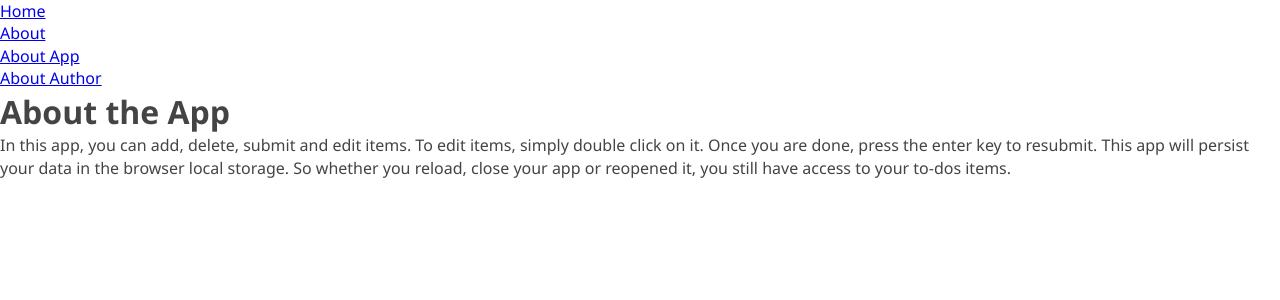
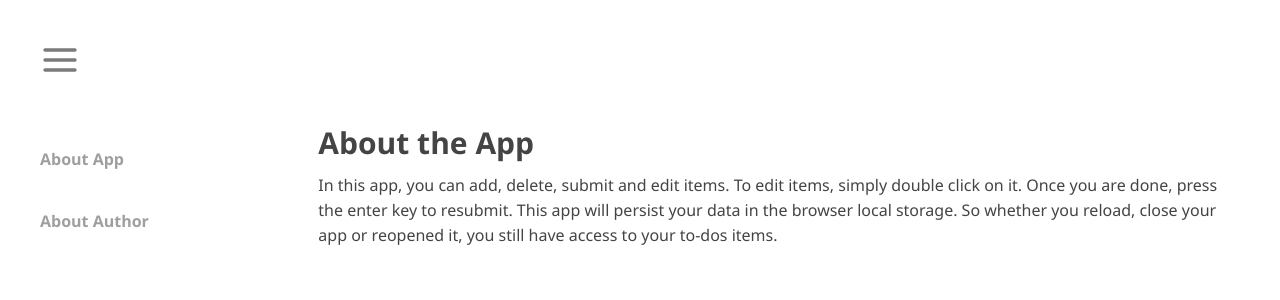
Before and after one commit to Danie12345/react-todo-list, a React (Create React App) app: page /about/about-app in a window 1280 px wide. Shown: the top 300 px of the page. Built offline with nearby package versions, Linux system fonts and the light colour scheme; the HTML template or start-up script is replaced by a standard one.

Commit message:
Add styles to navigation
Add icons

```diff
--- a/src/functionBased/App.css
+++ b/src/functionBased/App.css
@@ -8,3 +8,89 @@
   color: orangered;
   text-decoration: underline;
 }
+
+/* sidebar Nav */
+
+.navBar {
+  position: relative;
+}
+
+.navBar button {
+  position: fixed;
+  left: 40px;
+  top: 40px;
+  z-index: 10;
+  cursor: pointer;
+  background: transparent;
+  border: none;
+}
+
+.menuNav {
+  overflow-y: scroll;
+  list-style: none;
+  position: fixed;
+  top: 0;
+  background: darkcyan;
+  left: 0;
+  bottom: 0;
+  height: 100vh;
+  width: 0;
+  overflow: hidden;
+  max-width: 290px;
+  z-index: 9;
+}
+
+.menuNav.showMenu {
+  width: 100%;
+}
+
+a {
+  display: block;
+  padding: 10px 40px;
+  text-decoration: none;
+  color: #3fffd2;
+  text-transform: uppercase;
+  font-weight: bold;
+}
+
+.menuNav li:first-child {
+  margin-top: 7rem;
+}
+
+/* about page */
+
+.about__content {
+  padding: 8rem 40px;
+  display: flex;
+}
+
+.about__list {
+  list-style: none;
+  flex: 2;
+  margin-right: 15px;
+}
+
+.about__list a {
+  color: #9f9f9f;
+  text-transform: capitalize;
+  padding: 20px 0;
+  font-weight: 600;
+}
+
+.about__list a:hover {
+  color: #000;
+}
+
+.main__content {
+  flex: 7;
+}
+
+.main__content h1 {
+  margin-bottom: 15px;
+  line-height: 30px;
+  font-size: 30px;
+}
+
+.main__content p {
+  line-height: 25px;
+}
--- a/src/functionBased/components/Navbar.js
+++ b/src/functionBased/components/Navbar.js
@@ -1,7 +1,11 @@
-import React from 'react'
+import React, { useState } from 'react'
 import { NavLink } from "react-router-dom"
+import { MdClose } from "react-icons/md"
+import { FiMenu } from "react-icons/fi"
 
 const Navbar = () => {
+  const [navbarOpen, setNavbarOpen] = useState(false)
+
   const links = [
     {
       id: 1,
@@ -15,13 +19,33 @@
     },
   ]
 
+  const handleToggle = () => {
+    setNavbarOpen(!navbarOpen)
+  }
+
+  const closeMenu = () => {
+    setNavbarOpen(false)
+  }
+
   return (
     <nav className="navBar">
-      <ul>
+      <button onClick={handleToggle}>
+        {navbarOpen ? (
+          <MdClose style={{ color: "#fff", width: "40px", height: "40px" }} />
+        ) : (
+          <FiMenu style={{ color: "#7b7b7b", width: "40px", height: "40px" }} />
+        )}
+      </button>
+      <ul className={`menuNav ${navbarOpen ? " showMenu" : ""}`}>
         {links.map(link => {
           return (
             <li key={link.id}>
-              <NavLink to={link.path} activeClassName="active-link" exact>
+              <NavLink
+                to={link.path}
+                activeClassName="active-link"
+                onClick={() => closeMenu()}
+                exact
+              >
                 {link.text}
               </NavLink>
             </li>
--- a/src/functionBased/pages/About.js
+++ b/src/functionBased/pages/About.js
@@ -6,8 +6,8 @@
   const { url, path } = useRouteMatch()
 
   return (
-    <div>
-      <ul>
+    <div className="about__content">
+      <ul className="about__list">
         <li>
           <Link to={`${url}/about-app`}>About App</Link>
         </li>
--- a/src/functionBased/pages/SinglePage.js
+++ b/src/functionBased/pages/SinglePage.js
@@ -22,7 +22,7 @@
   const { title, description } = aboutContent
 
   return (
-    <div>
+    <div className="main__content">
       <h1>{title}</h1>
       <p>{description}</p>
     </div>
```
